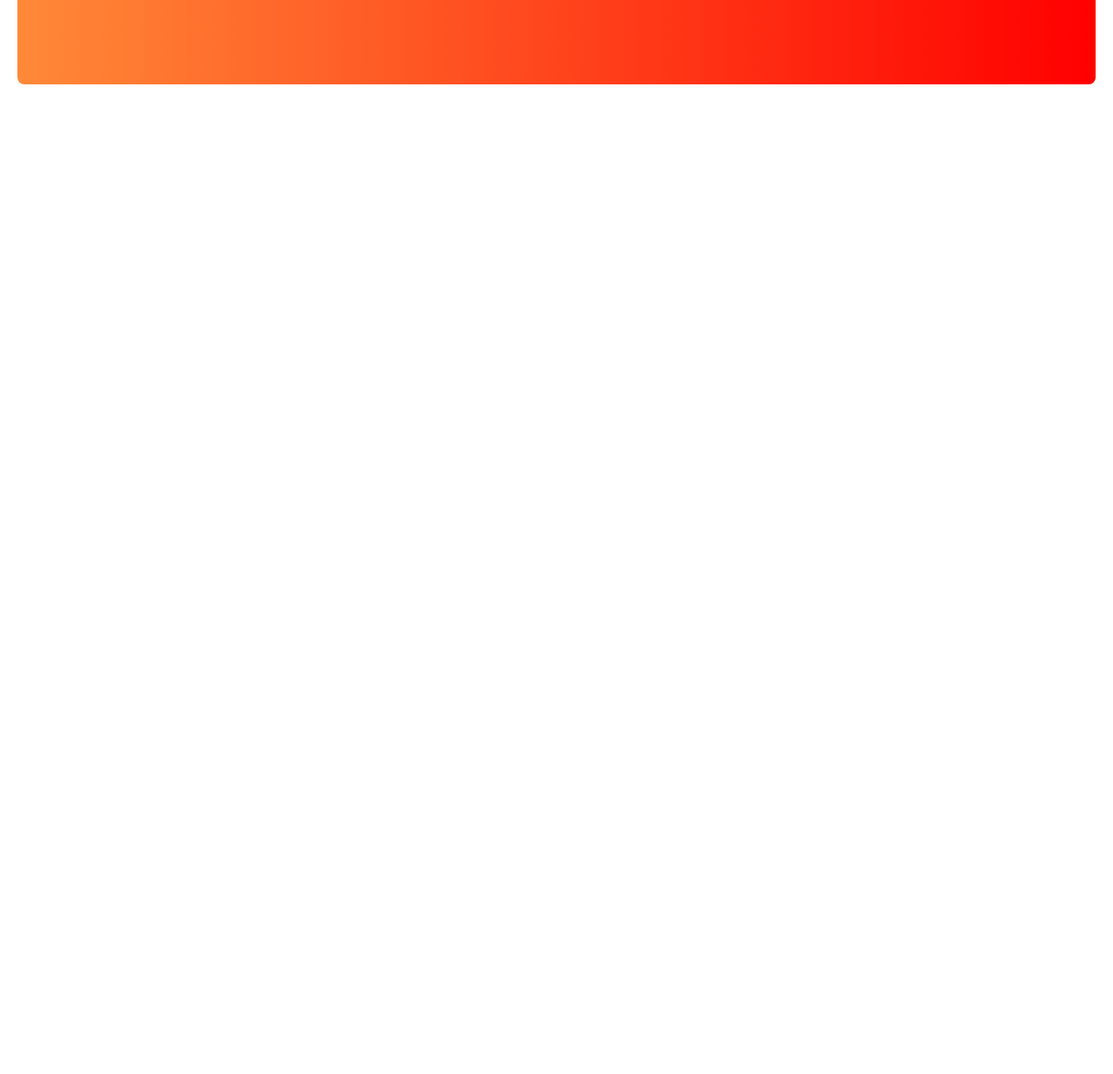
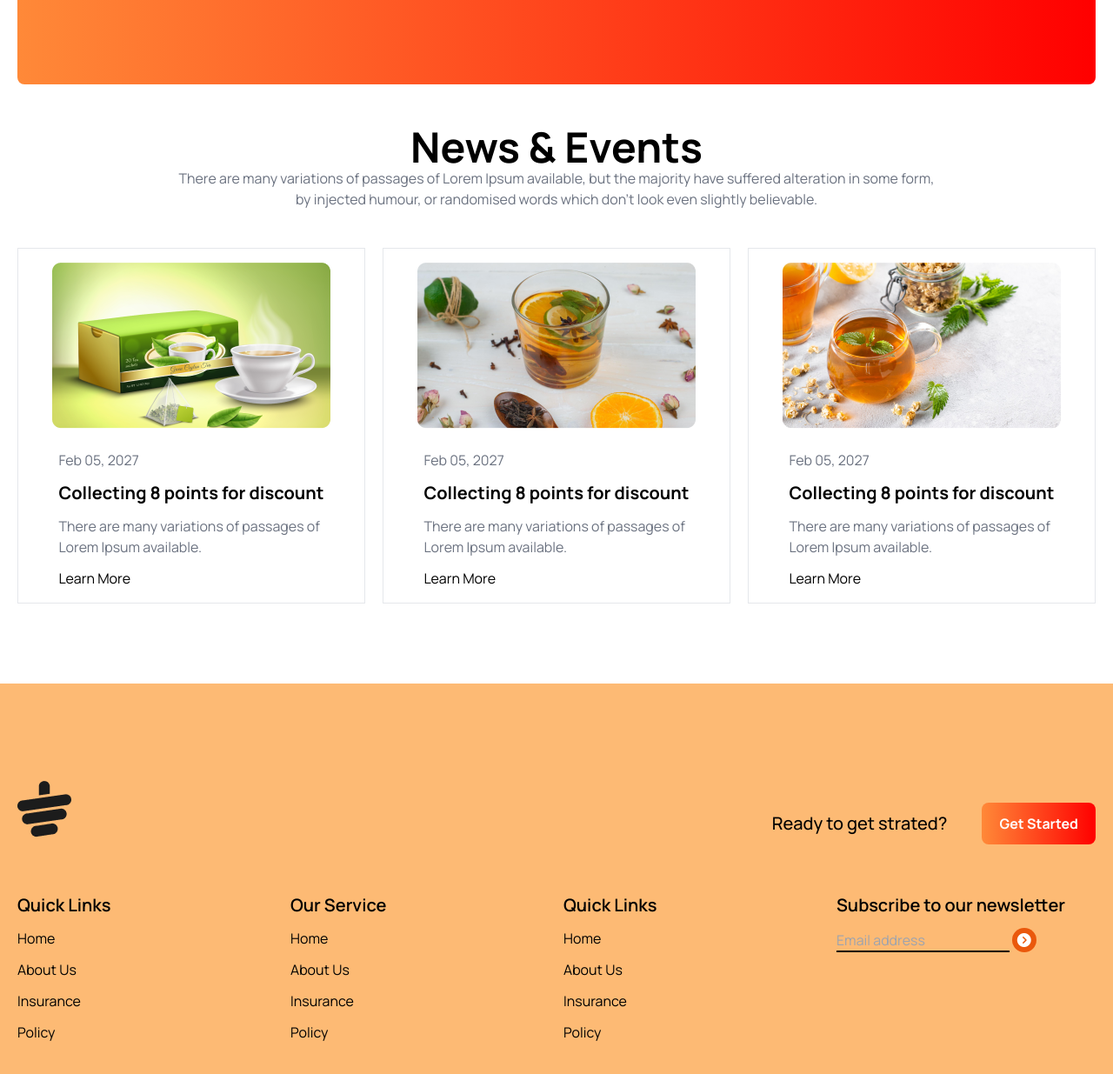
Before and after one commit to Akashahamed2122/house-project, a plain HTML site: page index.html in a window 1280 px wide. Shown: the part 2506-3741 px from the top of the page at 87% size. Before the commit the page ends 2643 px from the top, so only its background shows below. Drawn offline with nearby package versions, Linux system fonts and the light colour scheme.

Commit message:
project complete

```diff
--- a/index.html
+++ b/index.html
@@ -209,10 +209,118 @@
             </div>
 
           </section>
+          <!-- news and event section code start-->
+           <section class="my-12">
+            <!-- content -->
+            <div class="text-center">
+              <h2 class="font-bold text-5xl">News & Events</h2>
+              <p class="text-gray-500 text-base">There are many variations of passages of Lorem Ipsum available, but the majority have suffered alteration in some form,<br> by injected humour, or randomised words which don't look even slightly believable. </p>
+
+            </div>
+            <!-- card container -->
+             <div class="grid grid-cols-1 md:grid-cols-2 lg:grid-cols-3 gap-5 py-11">
+              <!-- card -->
+               <div class="border flex flex-col justify-center items-center p-4">
+                <img class="mx-auto" src="images/news-1.png" alt=""> <br>
+                <!-- content -->
+                 <div>
+                  <p class="text-gray-500 text-base">Feb 05, 2027</p>
+                  <h2 class="font-bold text-xl py-3">Collecting 8 points for discount</h2>
+                  <p class="text-gray-500 text-base pb-3">There are many variations of passages of <br> Lorem Ipsum available.</p>
+                  <a href="#">Learn More</a>
+                 </div>
+               </div>
+              <!-- card -->
+               <div class="border flex flex-col justify-center items-center p-4">
+                <img class="mx-auto" src="images/news-2.png" alt=""> <br>
+                <!-- content -->
+                 <div>
+                  <p class="text-gray-500 text-base">Feb 05, 2027</p>
+                  <h2 class="font-bold text-xl py-3">Collecting 8 points for discount</h2>
+                  <p class="text-gray-500 text-base pb-3">There are many variations of passages of <br> Lorem Ipsum available.</p>
+                  <a href="#">Learn More</a>
+                 </div>
+               </div>
+              <!-- card -->
+               <div class="border flex flex-col justify-center items-center p-4">
+                <img class="mx-auto" src="images/news-3.png" alt=""> <br>
+                <!-- content -->
+                 <div>
+                  <p class="text-gray-500 text-base">Feb 05, 2027</p>
+                  <h2 class="font-bold text-xl py-3">Collecting 8 points for discount</h2>
+                  <p class="text-gray-500 text-base pb-3">There are many variations of passages of <br> Lorem Ipsum available.</p>
+                  <a href="#">Learn More</a>
+                 </div>
+               </div>
+             </div>
+           </section>
+          <!-- news and event section code end-->
 
      </main>
      <!-- footer -->
-     <footer>
+     <footer class="bg-orange-300 py-28">
+      <section class="footer section">
+        <div class="max-w-screen-xl mx-auto px-5">
+          <!-- logo -->
+          <div class="md:flex justify-between items-center mb-8">
+            <img class="mb-8" src="images/cup.png" alt="">
+            <div class="flex items-center gap-2 md:gap-10">
+              <h4 class="font-medium text-xl">Ready to get strated?</h4>
+              <button class="bg-gradient-to-r from-[#FF8938] to-[#FF0000] px-5 py-3 rounded-lg text-white font-bold">Get Started</button>
+
+            </div>
+
+          </div>
+          <!-- links -->
+           <div class="grid grid-cols-1 md:grid-cols-2 lg:grid-cols-4 gap-4">
+            <!-- frist column -->
+             <div>
+              <h3 class="font-semibold text-xl mb-3">Quick Links</h3>
+              <ul class="space-y-3">
+                <li><a class="hover:text-green-500" href="#">Home</a></li>
+                <li><a class="hover:text-green-500" href="#">About Us</a></li>
+                <li><a class="hover:text-green-500" href="#">Insurance</a></li>
+                <li><a class="hover:text-green-500" href="#">Policy</a></li>
+              </ul>
+             </div>
+             <!-- 2nd column -->
+             <div>
+              <h3 class="font-semibold text-xl mb-3">Our Service</h3>
+              <ul class="space-y-3">
+                <li><a class="hover:text-green-500" href="#">Home</a></li>
+                <li><a class="hover:text-green-500" href="#">About Us</a></li>
+                <li><a class="hover:text-green-500" href="#">Insurance</a></li>
+                <li><a class="hover:text-green-500" href="#">Policy</a></li>
+              </ul>
+             </div>
+             <!-- 3rd column -->
+             <div>
+              <h3 class="font-semibold text-xl mb-3">Quick Links</h3>
+              <ul class="space-y-3">
+                <li><a class="hover:text-green-500" href="#">Home</a></li>
+                <li><a class="hover:text-green-500" href="#">About Us</a></li>
+                <li><a class="hover:text-green-500" href="#">Insurance</a></li>
+                <li><a class="hover:text-green-500" href="#">Policy</a></li>
+              </ul>
+             </div>
+             <!-- 4rd column -->
+             <div>
+              <h3 class="font-semibold text-xl mb-3">Subscribe to our newsletter</h3>
+
+              <div class="flex flex-col space-y-2">
+                <div>
+                  <input class="bg-transparent border-b-2 border-black w-4/6" type="text" placeholder="Email address">
+                  <i class="fa-solid fa-circle-chevron-right bg-orange-600 w-7 h-7 inline-flex rounded-full justify-center items-center text-white"></i>
+                </div>
+
+
+              </div>
+
+             </div>
+           </div>
+
+        </div>
+      </section>
 
      </footer>
 
```
